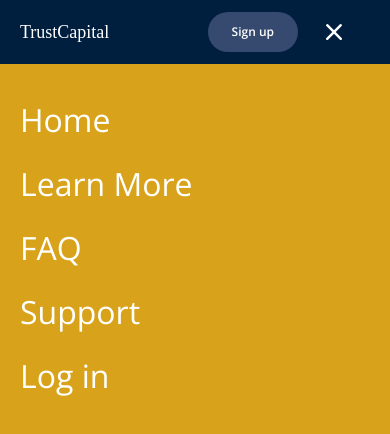
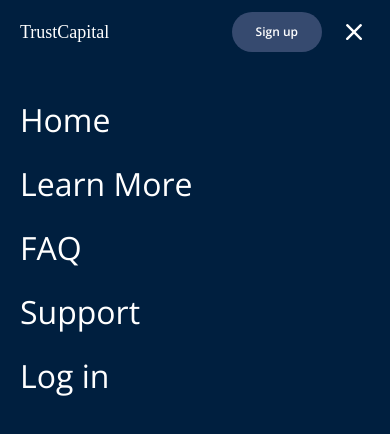
Before and after one commit to Joshardals/Trust-Capital, a Next.js app: page / in a window 390 px wide. Both pictures are taken after a click on the element 334 px from the left and 32 px from the top of the page. Shown: the top 434 px of the page. Built offline with nearby package versions, Linux system fonts and the light colour scheme; a web font is replaced by a local one.

Commit message:
initial commit

```diff
--- a/components/LandingPage/Header/Buttons/SignUp.tsx
+++ b/components/LandingPage/Header/Buttons/SignUp.tsx
@@ -5,7 +5,8 @@
   return (
     <Link
       href="/sign-up"
-      className="bg-darkblue text-purewhite hover:bg-purewhite hover:text-darkblue button"
+      className="bg-darkblue text-purewhite hover:bg-purewhite hover:text-darkblue
+      button max-md:mr-4"
     >
       Sign up
     </Link>
--- a/components/LandingPage/Header/Nav/NavBar.tsx
+++ b/components/LandingPage/Header/Nav/NavBar.tsx
@@ -11,8 +11,8 @@
   const { navBar, setNavBar } = useNavStore();
   return (
     <div
-      className="flex max-md:items-center justify-between fixed text-lightGray left-0 right-0 top-0 w-full h-16 px-5 md:h-16
-      bg-navyblue
+      className="flex max-md:items-center justify-between fixed text-lightGray left-0 right-0 top-0 w-full h-16 md:h-16
+      px-5 lg:px-10
     "
     >
       <div className="flex text-purewhite max-md:flex-1 w-full md:w-auto space-x-8">
@@ -31,7 +31,7 @@
         </div>
       </div>
 
-      <div className="flex w-full md:flex-1 md:w-full items-center space-x-5">
+      <div className="flex w-full md:flex-1 md:w-full items-center">
         <div className="flex flex-1 items-center justify-end md:space-x-4 font-sans font-semibold text-xs">
           {/* Login Button */}
           <Login />
--- a/components/LandingPage/Header/Nav/SideNav.tsx
+++ b/components/LandingPage/Header/Nav/SideNav.tsx
@@ -10,7 +10,7 @@
     <div className="overflow-hidden h-full">
       <div
         className={clsx(
-          `fixed bg-goldenrod left-0 h-full -bottom-16 w-full md:hidden text-lightGray transition-all duration-300 ease-in-out`,
+          `fixed bg-navyblue left-0 h-full -bottom-16 w-full md:hidden text-lightGray transition-all duration-300 ease-in-out`,
           {
             block: navBar,
             hidden: !navBar,
```
